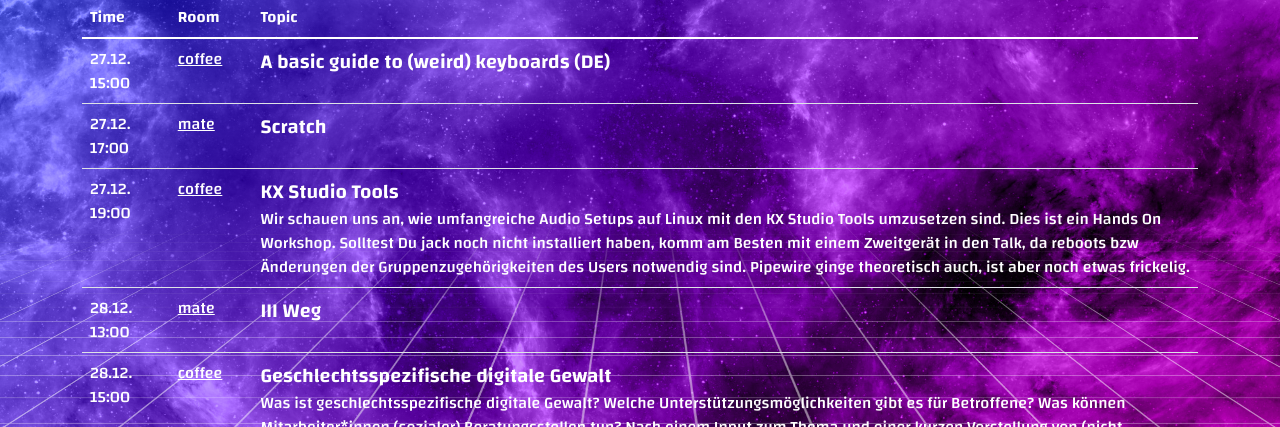
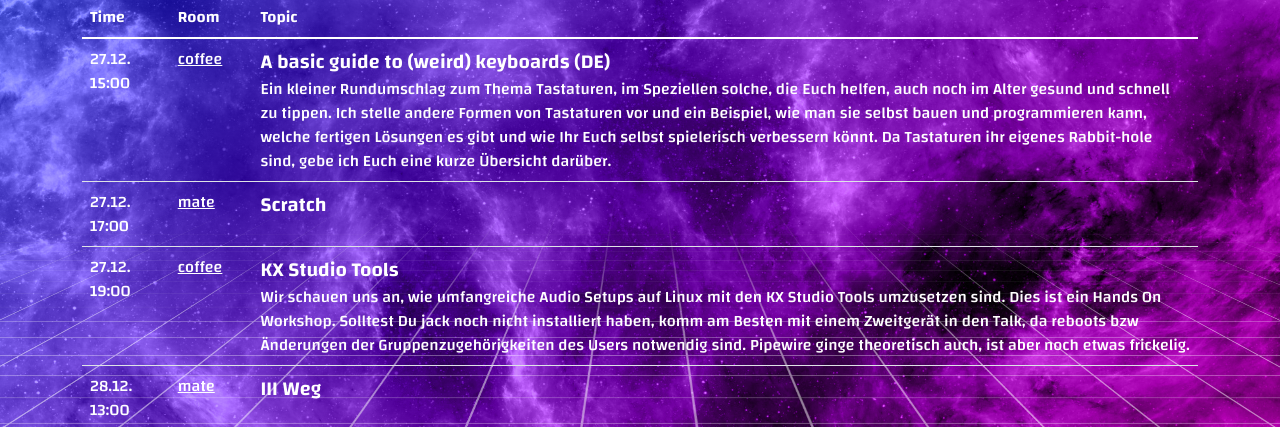
Before and after one commit to cyberyoga/cyberyoga.github.io, a website built with Parcel: page src/index.html in a window 1280 px wide. Shown: the part 352-779 px from the top of the page. Built offline with nearby package versions, Linux system fonts and the light colour scheme; files whose address does not match are found by name.

Commit message:
add description

```diff
--- a/src/index.html
+++ b/src/index.html
@@ -76,7 +76,7 @@
                         <td><a href="https://kabi.blue/join/coffee/">coffee</a></td>
                         <td>
                             <span class="fw-bold fs-5">A basic guide to (weird) keyboards (DE)</span><br>
-
+Ein kleiner Rundumschlag zum Thema Tastaturen, im Speziellen solche, die Euch helfen, auch noch im Alter gesund und schnell zu tippen. Ich stelle andere Formen von Tastaturen vor und ein Beispiel, wie man sie selbst bauen und programmieren kann, welche fertigen Lösungen es gibt und wie Ihr Euch selbst spielerisch verbessern könnt. Da Tastaturen ihr eigenes Rabbit-hole sind, gebe ich Euch eine kurze Übersicht darüber.
                         </td>
                     </tr>
                     <tr>
```
